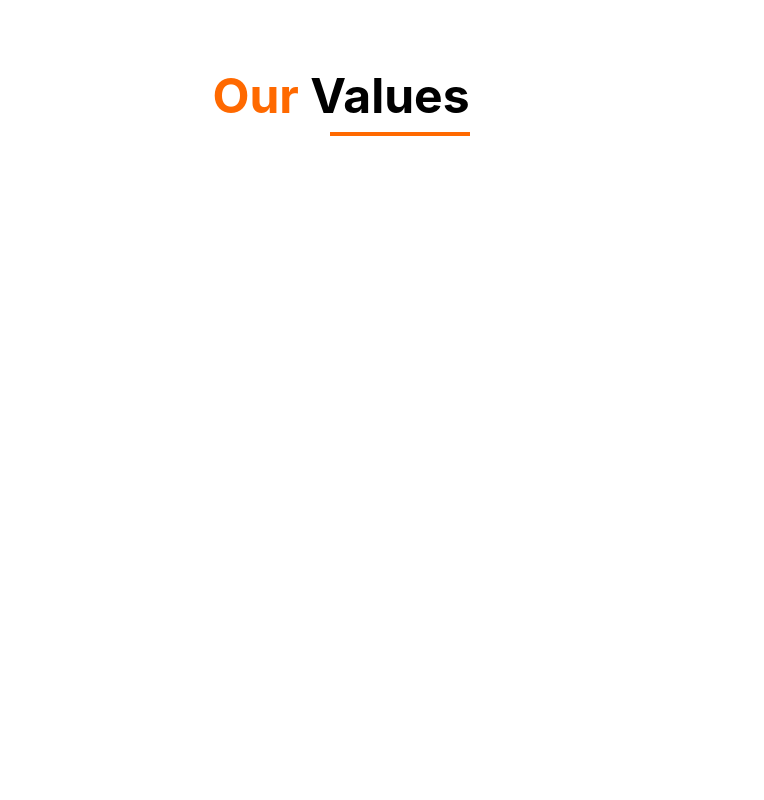
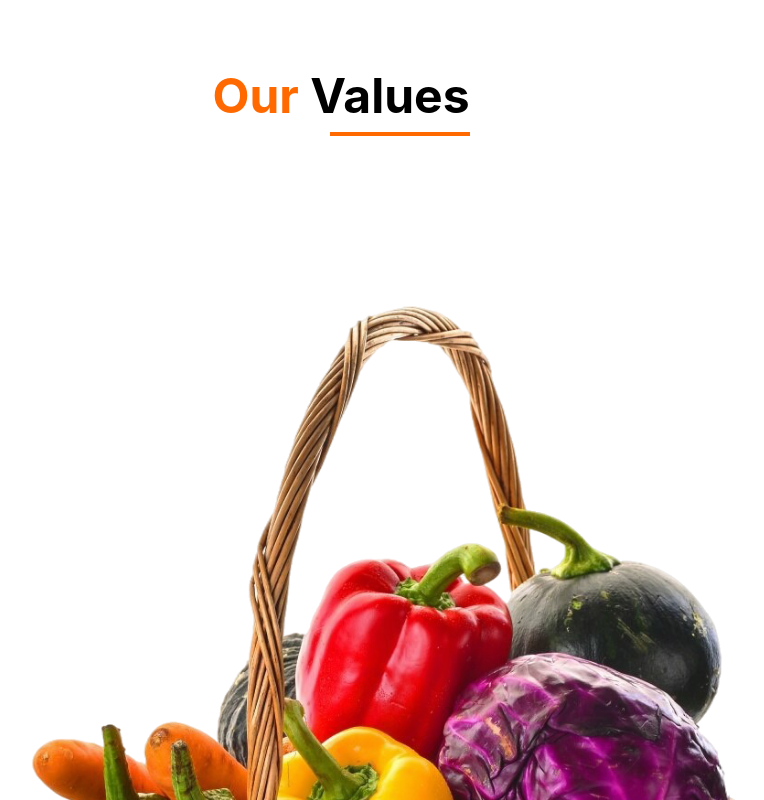
Before and after one commit to Nabeela-Kanwal/Grocery-store-react, a React (Vite) app: page / in a window 1280 px wide. Shown: the part 1600-2400 px from the top of the page, without its empty margins (299-1063 px from the left). Before the commit the page ends 1816 px from the top, so only its background shows below. Built offline with nearby package versions, Linux system fonts and the light colour scheme.

Commit message:
included the basket image

```diff
--- a/src/components/Values/Values.jsx
+++ b/src/components/Values/Values.jsx
@@ -2,12 +2,20 @@ import React from "react";
 import Heading from "../Heading/Heading";
 import { FaHeart, FaLeaf, FaSeedling } from "react-icons/fa";
 import { FaShield } from "react-icons/fa6";
+import Basket from '../../assets/basket-full-vegetables.png';
 
 const Values = () => {
   return (
     <section>
       <div className="max-w-[1400px] macx-auto px-10 py-20">
         <Heading highlight="Our" heading="Values" />
+        <div className="flex">
+          <div></div>
+          <div>
+            <img src={Basket} alt="" />
+          </div>
+
+        </div>
       </div>
     </section>
   );
```
